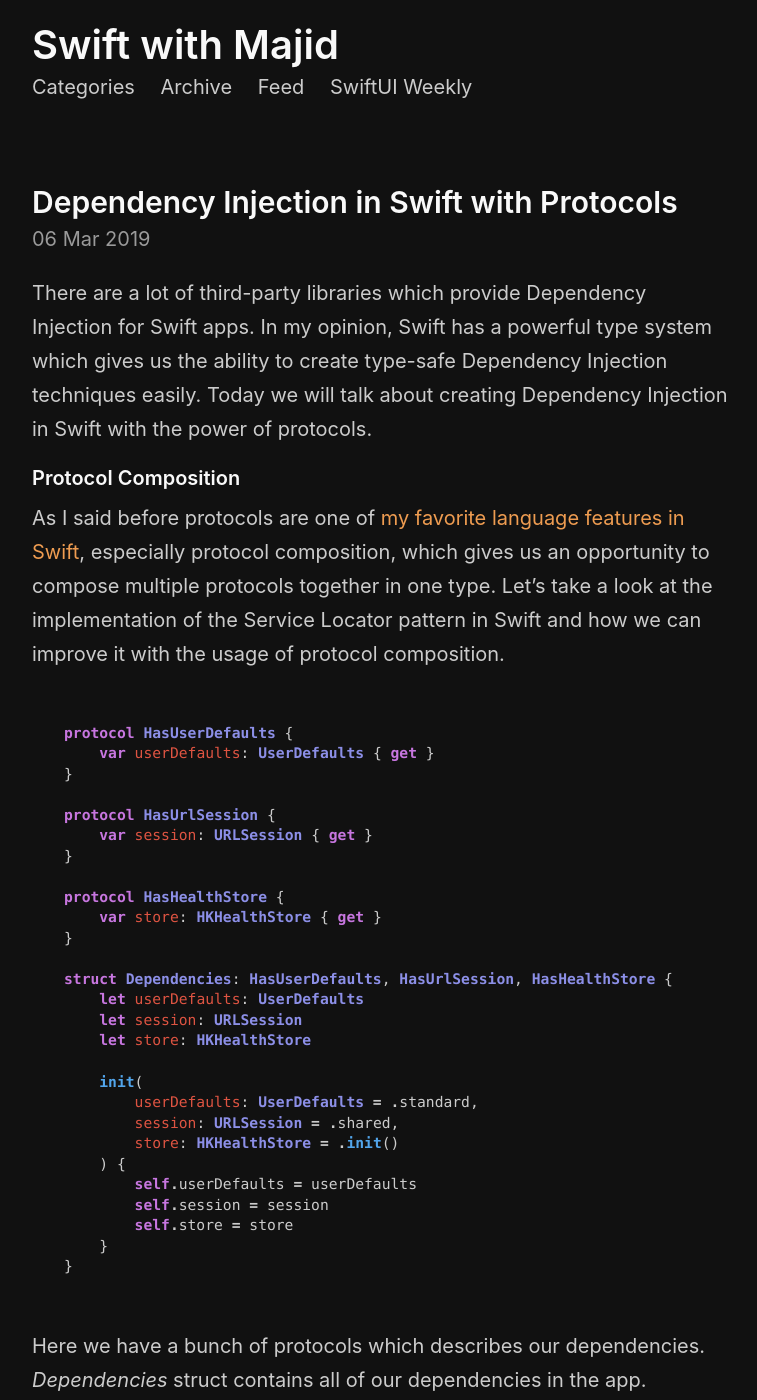
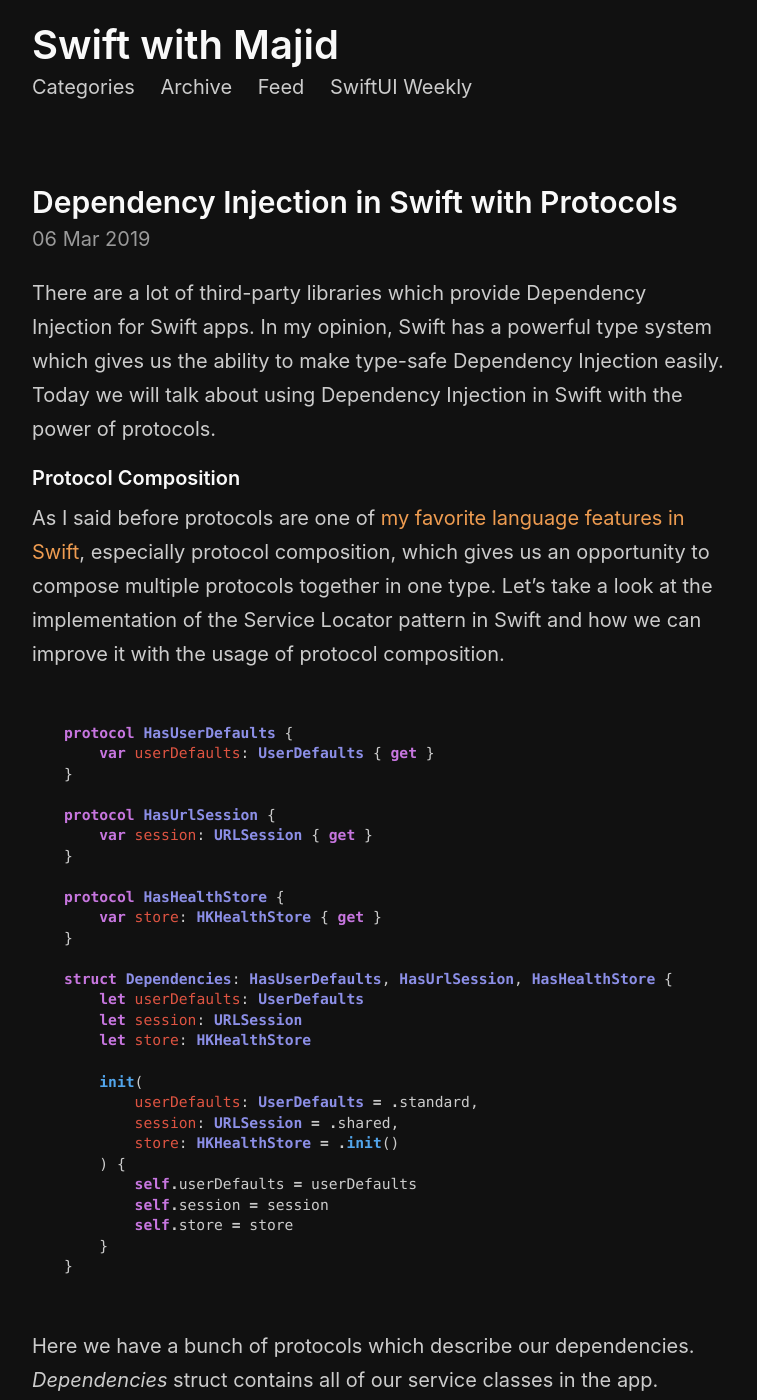
Before and after one commit to mecid/mecid.github.io, a Jekyll site: the page built from _posts/2019-03-06-dependency-injection-in-swift-with-protocols.md, in a window 1280 px wide and 1400 px high. Shown: the whole window, without its empty margins (258-1015 px from the left). Built offline with Jekyll 4.4.1, drawn with Linux system fonts in a browser that asks for light colours; some of the changed text lies outside the part shown.

Commit message:
DI in Swift post updated

````diff
--- a/_posts/2019-03-06-dependency-injection-in-swift-with-protocols.md
+++ b/_posts/2019-03-06-dependency-injection-in-swift-with-protocols.md
@@ -4,7 +4,7 @@
 category: Protocol-Oriented Programming
 ---
 
-There are a lot of third-party libraries which provide Dependency Injection for Swift apps. In my opinion, Swift has a powerful type system which gives us the ability to create type-safe Dependency Injection techniques easily. Today we will talk about creating Dependency Injection in Swift with the power of protocols.
+There are a lot of third-party libraries which provide Dependency Injection for Swift apps. In my opinion, Swift has a powerful type system which gives us the ability to make type-safe Dependency Injection easily. Today we will talk about using Dependency Injection in Swift with the power of protocols.
 
 {% include friends.html %}
 
@@ -41,7 +41,7 @@
 }
 ```
 
-Here we have a bunch of protocols which describes our dependencies. *Dependencies* struct contains all of our dependencies in the app. Generally, we can create and store our *Dependencies* struct instance in *AppDelegate* or root [Coordinator/FlowController](/2019/02/20/navigation-with-flow-controllers). Now let's take a look at the usage of our dependency container.
+Here we have a bunch of protocols which describe our dependencies. *Dependencies* struct contains all of our service classes in the app. Generally, we can create and store an instance of *Dependencies* struct in *AppDelegate* or root [Coordinator/FlowController](/2019/02/20/navigation-with-flow-controllers). Now let's take a look at the usage of our dependency container.
 
 ```swift
 class ViewController: UIViewController {
@@ -58,7 +58,7 @@
 }
 ```
 
-Here we have *ViewController* which describes its dependencies via a typealias and protocol composition. In the *init* method, we easily extract our dependencies into field variables. All we need is the passing instance of our *Dependencies* struct to *ViewController*, and *ViewController* will be able to access only defined in typealias dependencies.
+Here we have *ViewController* which describes its dependencies via a typealias and protocol composition. In the *init* method, we easily extract our dependencies into field variables. All we need is the passing instance of our *Dependencies* struct to *ViewController*, and *ViewController* will be able to access dependencies only defined in typealias.
 
 Next time when your *ViewController* will need another dependency all you need to do is add it to typealias and extract it into the variable. You don't need to change the creation of *ViewController*, because you already pass all the dependencies.
 
````
Also changed, not shown: other parts of _posts/2019-03-06-dependency-injection-in-swift-with-protocols.md (+1 -1 lines).
